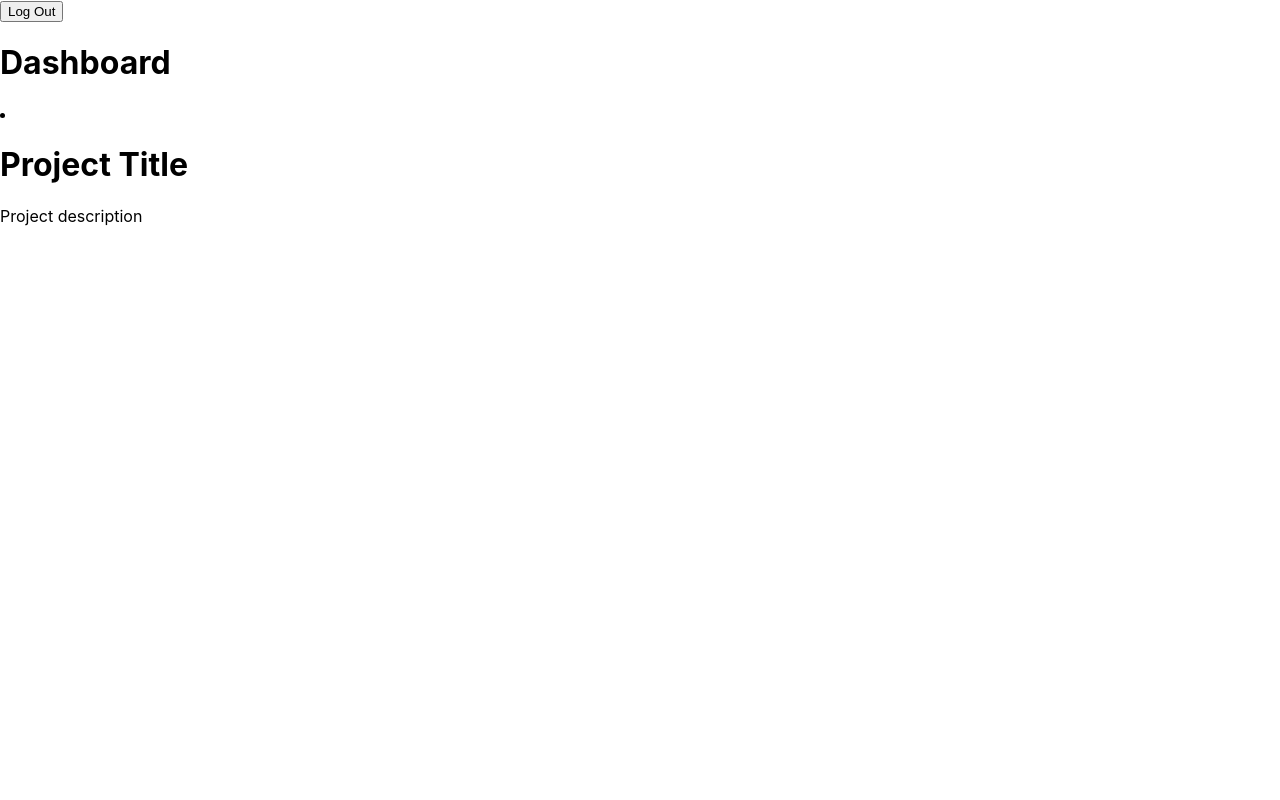
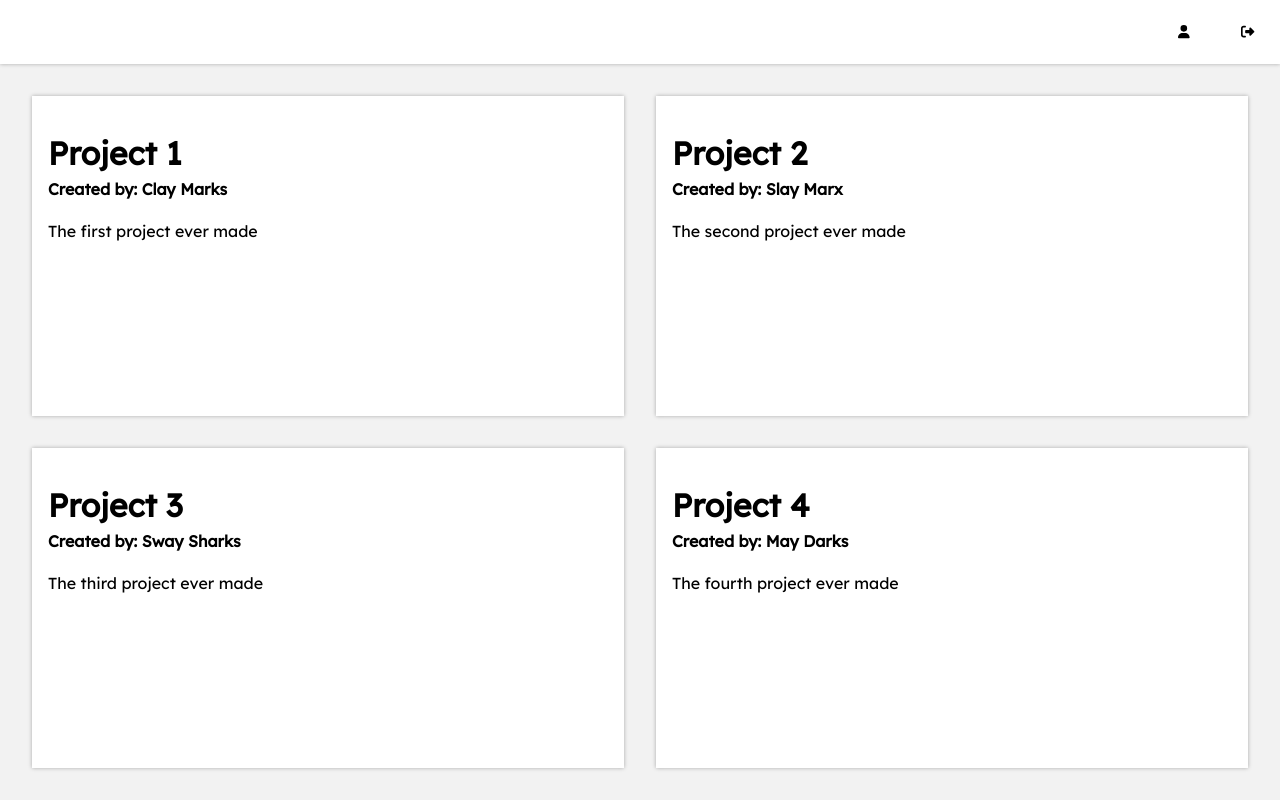
Before and after one commit to MarshalMarks/project-management-frontend, a React (Create React App) app: page / in a window 1280 px wide. Built offline with nearby package versions, Linux system fonts and the light colour scheme; no server answers; sample sign-in values are in the browser's storage.

Commit message:
Added a lot

```diff
--- a/package.json
+++ b/package.json
@@ -3,6 +3,8 @@
   "version": "0.1.0",
   "private": true,
   "dependencies": {
+    "@fortawesome/free-solid-svg-icons": "^6.4.2",
+    "@fortawesome/react-fontawesome": "^0.2.0",
     "@testing-library/jest-dom": "^5.17.0",
     "@testing-library/react": "^13.4.0",
     "@testing-library/user-event": "^13.5.0",
--- a/src/App.css
+++ b/src/App.css
@@ -1,43 +1,127 @@
-.App {
-  text-align: center;
+@import url('https://fonts.googleapis.com/css2?family=Lexend&display=swap');
+
+html, body {
+  position: fixed;
+  margin: 0;
+  padding: 0;
+  height: 100vh;
+  width: 100vw;
+  background-color: #f2f2f2;
+  overflow-y: scroll;
 }
 
-.App-logo {
-  height: 40vmin;
-  pointer-events: none;
+* {
+  font-family: "Lexend";
 }
 
-@media (prefers-reduced-motion: no-preference) {
-  .App-logo {
-    animation: App-logo-spin infinite 20s linear;
-  }
+.center {
+  position: absolute;
+  top: 50%;
+  left: 50%;
+  transform: translate(-50%, -50%);
+  width: 30rem;
+  display: flex;
+  flex-direction: column;
+  padding: 2rem;
+  background-color: white;
+  box-shadow: 0px 0px 4px rgba(0, 0, 0, 0.3);
 }
 
-.App-header {
-  background-color: #282c34;
-  min-height: 100vh;
-  display: flex;
-  flex-direction: column;
-  align-items: center;
-  justify-content: center;
-  font-size: calc(10px + 2vmin);
-  color: white;
+.center input {
+  background-color: white;
+  height: 2rem;
+  font-size: 1rem;
+  border: none;
+  border-bottom: 2px solid #303030;
+  margin-bottom: 1rem;
 }
 
-.App-link {
-  color: #61dafb;
+.center button {
+  height: 3rem;
+  border: none;
+  border-radius: 0;
+  background-color: #101010;
+  color: white;
+  font-size: 1rem;
+  box-shadow: 0 0 0px rgba(0, 0, 0, 0.5);
+  transition: 0.15s;
 }
 
-@keyframes App-logo-spin {
-  from {
-    transform: rotate(0deg);
-  }
-  to {
-    transform: rotate(360deg);
-  }
+.center button:hover {
+  background-color: #555555;
+  box-shadow: 2px 2px 4px rgba(0, 0, 0, 0.5);
+  cursor: pointer;
+  transition: 0.08s;
 }
 
-.form {
+.center p {
+  text-align: center;
+  margin-top: 1.6rem;
+  margin-bottom: 0;
+}
+
+.headerBar {
   display: flex;
-  flex-direction: column;
+  flex-direction: row;
+  position: sticky;
+  background-color: white;
+  top: 0;
+  height: 4rem;
+  color: black;
+  box-shadow: 0px 0px 4px rgba(0, 0, 0, 0.3);
 }
+
+.headerBar button {
+  border: none;
+  background-color: white;
+  width: 4rem;
+}
+
+.headerBar button:hover {
+  border: none;
+  background-color: #d1d1d1;
+  cursor: pointer;
+  transition: 0.08s;
+}
+
+.headerBar FontAwesomeIcon {
+  width: 2rem;
+  height: 2rem;
+}
+
+.headerBar div {
+  flex: 1;
+}
+
+.cards {
+  display: grid;
+  grid-template-columns: repeat( auto-fit, minmax(30rem, 1fr) );
+  grid-auto-rows: max-content;
+  grid-gap: 2rem;
+  margin: 0;
+  padding: 2rem;
+  list-style: none;
+}
+
+.projectCard {
+  height: 18rem;
+  padding: 1rem;
+  background-color: white;
+  box-shadow: 0px 0px 4px rgba(0, 0, 0, 0.3);
+  transition: 0.15s;
+}
+
+.projectCard h1 {
+  margin-bottom: 6px;
+}
+
+.projectCard h4 {
+  margin-top: 6px;
+}
+
+.projectCard:hover {
+  background-color: #d1d1d1;
+  box-shadow: inset 0 0 4px rgba(0, 0, 0, 0.3);
+  cursor: pointer;
+  transition: 0.08s;
+}
--- a/src/App.js
+++ b/src/App.js
@@ -13,8 +13,6 @@ import { HeaderBar } from './components/HeaderBar';
 
 function App() {
   const { user, isLoading } = useUser();
-
-  console.log(getAuth());
 
   // If the user is not logged in, redirect to login
   if(!user) {
@@ -32,8 +30,8 @@ function App() {
   // If the user is logged in, show pages
   return (
     <>
-      <HeaderBar/>
       <BrowserRouter>
+        <HeaderBar/>
         <Routes>
           <Route path="/" element={<Dashboard/>} />
           <Route path="/login" element={<Navigate to="/"/>} />
--- a/src/components/HeaderBar.js
+++ b/src/components/HeaderBar.js
@@ -1,9 +1,29 @@
 import { logout } from "../services/firebase";
+import { useNavigate } from "react-router-dom";
+import { FontAwesomeIcon } from '@fortawesome/react-fontawesome'
+import { faRightFromBracket, faUser } from "@fortawesome/free-solid-svg-icons";
 
 function HeaderBar() {
+    const navigate = useNavigate();
+
+    const profileClick = async () => {
+        try {
+            navigate("/user/3");
+            console.log("User profile opened successfully!");
+        } catch (error) {
+            console.error('Error navigating to the profile page:', error.message);
+        }
+    };
+
     return (
         <div className="headerBar">
-            <button onClick={logout}>Log Out</button>
+            <div></div>
+            <button onClick={profileClick}>
+                <FontAwesomeIcon icon={faUser} />
+            </button>
+            <button onClick={logout}>
+                <FontAwesomeIcon icon={faRightFromBracket} />
+            </button>
         </div>
     );
 }
--- a/src/components/ProjectCard.js
+++ b/src/components/ProjectCard.js
@@ -1,8 +1,22 @@
-function ProjectCard() {
+import { useNavigate } from "react-router-dom";
+
+function ProjectCard({ name, projectID, firstName, lastName, desc }) {
+    const navigate = useNavigate();
+
+    const openProject = async (id) => {
+        try {
+        navigate("/project/" + id);
+        console.log("Project opened!");
+        } catch(err) {
+            console.error("Could not open project: " + err);
+        }
+    };
+
     return (
-        <div className="projectCard">
-            <h1>Project Title</h1>
-            <p>Project description</p>
+        <div className="projectCard" onClick={() => openProject(projectID)}>
+            <h1>{name}</h1>
+            <h4>Created by: {firstName} {lastName}</h4>
+            <p>{desc}</p>
         </div>
     );
 }
--- a/src/pages/Dashboard.js
+++ b/src/pages/Dashboard.js
@@ -2,7 +2,12 @@ import { ProjectCard } from "../components/ProjectCard"
 
 function getProjects() {
     // TODO: return list of a user's projects
-    return [<ProjectCard/>];
+    return [
+        <ProjectCard name="Project 1" projectID={1} firstName="Clay" lastName="Marks" desc="The first project ever made"/>,
+        <ProjectCard name="Project 2" projectID={2} firstName="Slay" lastName="Marx" desc="The second project ever made"/>,
+        <ProjectCard name="Project 3" projectID={3} firstName="Sway" lastName="Sharks" desc="The third project ever made"/>,
+        <ProjectCard name="Project 4" projectID={4} firstName="May" lastName="Darks" desc="The fourth project ever made"/>
+    ];
 }
 
 function Dashboard() {
@@ -11,10 +16,9 @@ function Dashboard() {
     })
 
     return (
-        <>
-            <h1>Dashboard</h1>
+        <div className="cards">
             {projectList}
-        </>
+        </div>
     );
 }
 
--- a/src/pages/Login.js
+++ b/src/pages/Login.js
@@ -1,19 +1,15 @@
-import "./../App.css"
 import { useEffect, useState } from "react";
 import { useAuthState } from "react-firebase-hooks/auth";
-import { Link, useNavigate } from "react-router-dom";
+import { Link } from "react-router-dom";
 import { auth, logInWithEmailAndPassword } from "../services/firebase"
 
 const Login = () => {
     const [email, setEmail] = useState('');
     const [password, setPassword] = useState('');
 
-    const navigate = useNavigate();
-
     const handleLogin = async () => {
       try {
         await logInWithEmailAndPassword(email, password);
-        navigate("/");
         console.log('Logged in successfully!');
       } catch (error) {
         console.error('Error logging in:', error.message);
@@ -22,12 +18,10 @@ const Login = () => {
 
     return (
         <>
-            <div className="login">
-                <h2>Log In</h2>
-                <label>Email</label>
-                <input type="email" id="email" name="email" value={email} onChange={(e) => setEmail(e.target.value)} required/>
-                <label>Password</label>
-                <input type="password" id="password" name="password" value={password} onChange={(e) => setPassword(e.target.value)} required/>
+            <div className="center">
+                <h1>Log In</h1>
+                <input placeholder="Email" type="email" id="email" name="email" value={email} onChange={(e) => setEmail(e.target.value)} required/>
+                <input placeholder="Password" type="password" id="password" name="password" value={password} onChange={(e) => setPassword(e.target.value)} required/>
                 <button onClick={handleLogin}>Log In</button>
                 <p>Don't have an account yet? <Link to="/register">Sign Up</Link></p>
             </div>
--- a/src/pages/Profile.js
+++ b/src/pages/Profile.js
@@ -1,14 +1,15 @@
-import NoPage from "./NoPage";
 import { useParams } from "react-router-dom";
 import axios from "axios";
 
 function Profile() {
     const { userId } = useParams();
 
+
+
     return (
-        <>
+        <div>
             <h1>User ID: {userId}</h1>
-        </>
+        </div>
     );
 }
 
--- a/src/pages/ProjectDashboard.js
+++ b/src/pages/ProjectDashboard.js
@@ -1,4 +1,3 @@
-import NoPage from "./NoPage";
 import { useParams } from "react-router-dom";
 import axios from "axios";
 
@@ -6,9 +5,9 @@ function ProjectDashboard() {
     const { projectId } = useParams();
 
     return (
-        <>
+        <div>
             <h1>Project ID: {projectId}</h1>
-        </>
+        </div>
     );
 }
 
--- a/src/pages/Register.js
+++ b/src/pages/Register.js
@@ -6,22 +6,14 @@ import { auth, registerWithEmailAndPassword } from "../services/firebase"
 function Register() {
     return (
         <>
-            <div className="register">
-                <form className="form">
-                    <h2>Register</h2>
-                    <label>Email</label>
-                    <input type="email" id="email" name="email" required></input>
-                    <label>Password</label>
-                    <input type="password" id="password" name="password" required></input>
-                    <label>First Name</label>
-                    <input type="text" id="fname" name="fname" required></input>
-                    <label>Last Name</label>
-                    <input type="text" id="lname" name="lname" required></input>
-                    <label>Phone Number</label>
-                    <input type="tel" id="phone" name="phone" pattern="[0-9]{3}-[0-9]{2}-[0-9]{3}"></input>
-                    <button>Register</button>
-                    <p>Already have an account? <Link to="/login">Log In</Link></p>
-                </form>
+            <div className="center">
+                <h1>Register</h1>
+                <input placeholder="Email" type="email" id="email" name="email" required></input>
+                <input placeholder="Password" type="password" id="password" name="password" required></input>
+                <input placeholder="First Name" type="text" id="fname" name="fname" required></input>
+                <input placeholder="Last Name" type="text" id="lname" name="lname" required></input>
+                <button>Register</button>
+                <p>Already have an account? <Link to="/login">Log In</Link></p>
             </div>
         </>
     );
```
Also changed, not shown: 1 other file (tests, documents, lock files or other folders).
